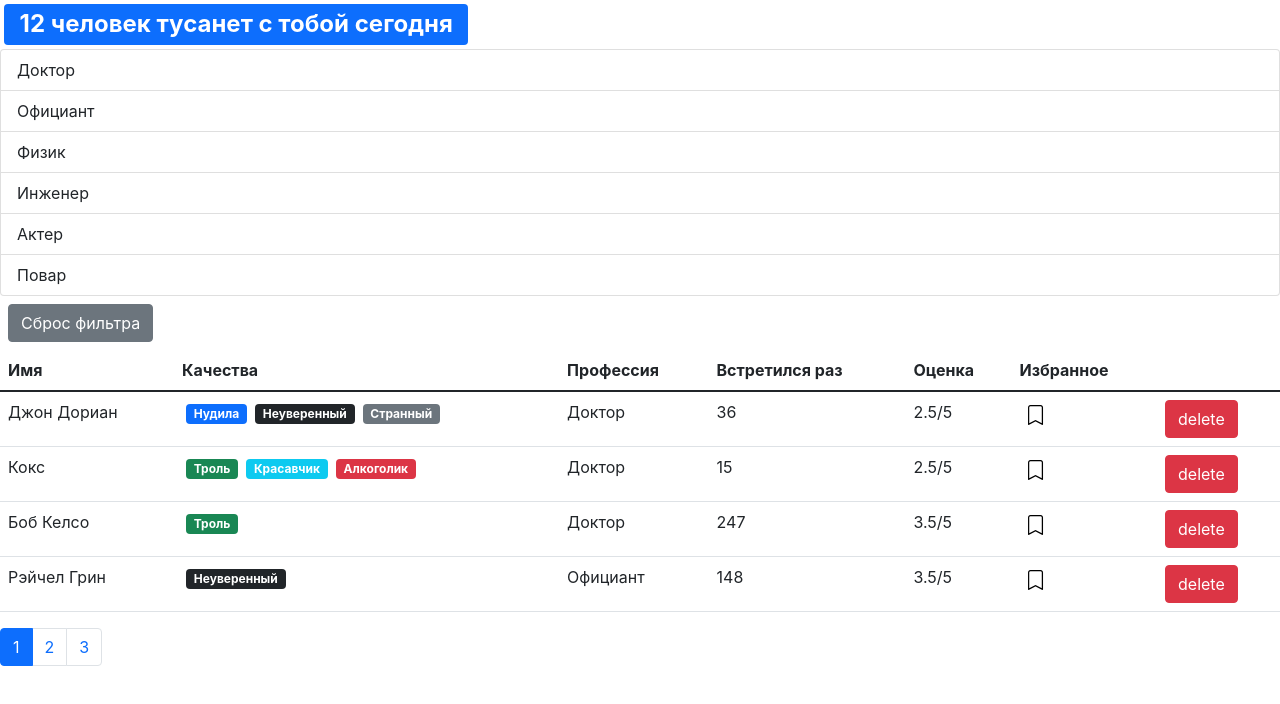
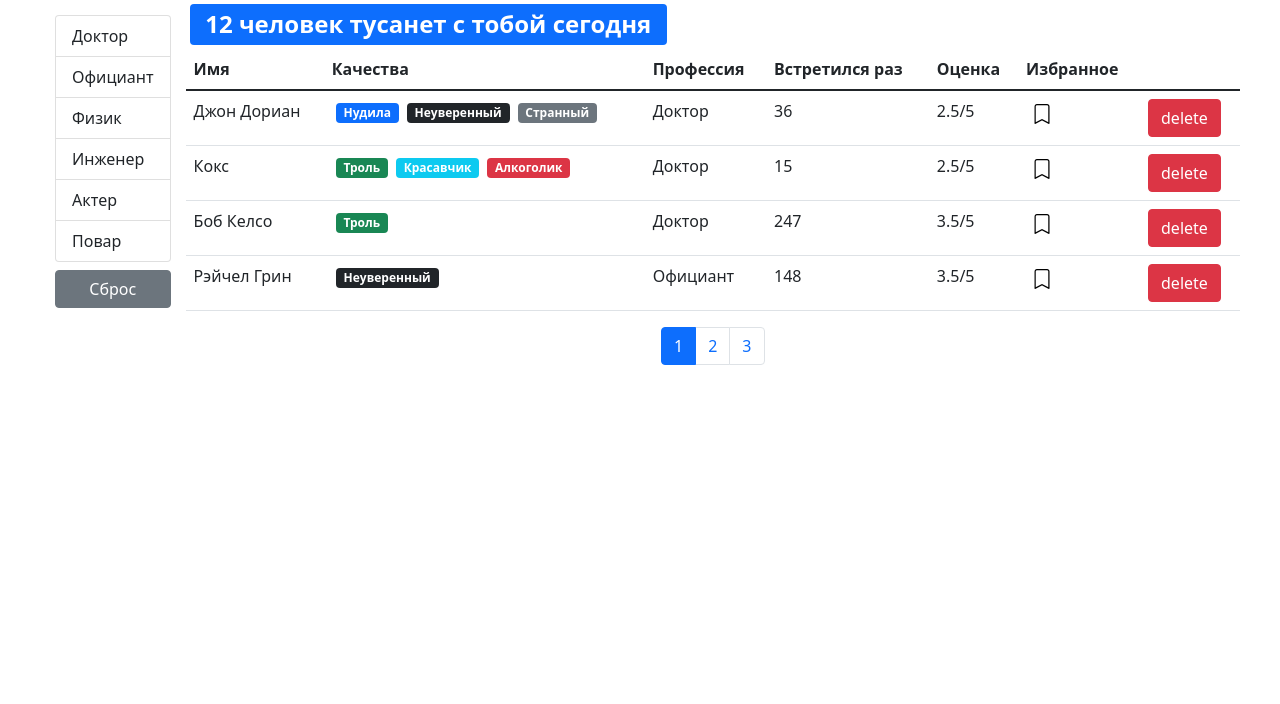
Before and after one commit to ZagSerSan/CP_fast-company, a React (Create React App) app: page / in a window 1280 px wide. Shown: the top 704 px of the page. Built offline with nearby package versions, Linux system fonts and the light colour scheme.

Commit message:
add main style

```diff
--- a/public/index.html
+++ b/public/index.html
@@ -10,20 +10,7 @@
       content="Web site created using create-react-app"
     />
     <link rel="apple-touch-icon" href="%PUBLIC_URL%/logo192.png" />
-    <!--
-      manifest.json provides metadata used when your web app is installed on a
-      user's mobile device or desktop. See https://developers.google.com/web/fundamentals/web-app-manifest/
-    -->
     <link rel="manifest" href="%PUBLIC_URL%/manifest.json" />
-    <!--
-      Notice the use of %PUBLIC_URL% in the tags above.
-      It will be replaced with the URL of the `public` folder during the build.
-      Only files inside the `public` folder can be referenced from the HTML.
-
-      Unlike "/favicon.ico" or "favicon.ico", "%PUBLIC_URL%/favicon.ico" will
-      work correctly both with client-side routing and a non-root public URL.
-      Learn how to configure a non-root public URL by running `npm run build`.
-    -->
     <link
       rel="stylesheet"
       href="https://cdn.jsdelivr.net/npm/bootstrap-icons@1.5.0/font/bootstrap-icons.css"
@@ -32,16 +19,6 @@
   </head>
   <body>
     <noscript>You need to enable JavaScript to run this app.</noscript>
-    <div id="root"></div>
-    <!--
-      This HTML file is a template.
-      If you open it directly in the browser, you will see an empty page.
-
-      You can add webfonts, meta tags, or analytics to this file.
-      The build step will place the bundled scripts into the <body> tag.
-
-      To begin the development, run `npm start` or `yarn start`.
-      To create a production bundle, use `npm run build` or `yarn build`.
-    -->
+    <div id="root" class="root"></div>
   </body>
 </html>
--- a/src/app/App.js
+++ b/src/app/App.js
@@ -1,6 +1,7 @@
 import React, { useEffect, useState } from "react"
+import '../css/index.css'
+import apiUsers from "./api/fake.api/user.api"
 import Users from "./components/users"
-import apiUsers from "./api/fake.api/user.api"
 
 function App() {
   const [users, setUsers] = useState()
--- a/src/app/components/pagination.jsx
+++ b/src/app/components/pagination.jsx
@@ -9,7 +9,7 @@ const Pagination = ({ itemsCount, pageSize, onPageChange, currentPage }) => {
   if (pageCount === 1) return null
 
   return (
-    <nav>
+    <nav className="nav">
       <ul className="pagination">
         {pages.map((page) => (
           <li
--- a/src/app/components/users.jsx
+++ b/src/app/components/users.jsx
@@ -9,6 +9,7 @@ import SearchStatus from "./searchStatus"
 import User from "./user"
 import Pagination from "./pagination"
 import GroupList from "./groupList"
+import UsersTable from "./usersTable"
 
 const Users = ({ users, onDelete, onToggleBookMark }) => {
   const [currentPage, setCurrentPage] = useState(1)
@@ -42,56 +43,35 @@ const Users = ({ users, onDelete, onToggleBookMark }) => {
   }
 
   return (
-    <>
-      <SearchStatus count={count} />
+  <>
+    <div className="filter">
       {professions &&
-      <>
+      <div>
         <GroupList
           selectedProf={selectedProf}
           items={professions}
           onItemSelect={handleProfessionSelect}
         />
         <button
-          className="btn btn-secondary m-2"
+          className="btn btn-secondary clear-btn"
           onClick={clearFilter}
         >
-            Сброс фильтра
+            Сброс
         </button>
-      </>
+      </div>
       }
-      {count > 0 && (
-        <table className="table">
-          <thead>
-            <tr>
-              <th scope="col">Имя</th>
-              <th scope="col">Качества</th>
-              <th scope="col">Профессия</th>
-              <th scope="col">Встретился раз</th>
-              <th scope="col">Оценка</th>
-              <th scope="col">Избранное</th>
-              <th scope="col"></th>
-            </tr>
-          </thead>
-          <tbody>
-            {userCrop.map((user) => (
-              <User
-                key={user._id}
-                user={user}
-                onHandleDelete={onDelete}
-                onToggleBookMark={onToggleBookMark}
-              />
-            ))}
-          </tbody>
-        </table>
-      )}
+    </div>
+    <div className="content">
+      <SearchStatus count={count} />
+      {count > 0 && <UsersTable onToggleBookMark={onToggleBookMark} onDelete={onDelete} users={userCrop}/>}
       <Pagination
         itemsCount={count}
         pageSize={pageSize}
         currentPage={currentPage}
         onPageChange={handlePageChange}
       />
-    </>
-  )
+    </div>
+  </>)
 }
 
 Users.propTypes = {
--- /dev/null
+++ b/src/app/components/usersTable.jsx
@@ -0,0 +1,33 @@
+import React from 'react'
+// import PropTypes from 'prop-types'
+import User from './user'
+
+const UsersTable = ({users, onDelete, onToggleBookMark}) => {
+  return (
+    <table className="table">
+      <thead>
+        <tr>
+          <th scope="col">Имя</th>
+          <th scope="col">Качества</th>
+          <th scope="col">Профессия</th>
+          <th scope="col">Встретился раз</th>
+          <th scope="col">Оценка</th>
+          <th scope="col">Избранное</th>
+          <th scope="col"></th>
+        </tr>
+      </thead>
+      <tbody>
+        {users.map((user) => (
+          <User
+            key={user._id}
+            user={user}
+            onHandleDelete={onDelete}
+            onToggleBookMark={onToggleBookMark}
+          />
+        ))}
+      </tbody>
+    </table>
+  )
+}
+
+export default UsersTable
--- /dev/null
+++ b/src/app/index.scss
@@ -0,0 +1,22 @@
+.root {
+  display: flex;
+  width: 100%;
+  max-width: 1200px;
+  margin: 0px auto;
+}
+
+.filter {
+  padding: 15px;
+}
+
+.content {
+  width: 100%;
+}
+.nav {
+  display: flex;
+  justify-content: center;
+}
+.clear-btn {
+  width: 100%;
+  margin: 8px 0 0 0;
+}
--- /dev/null
+++ b/src/css/index.css
@@ -0,0 +1,30 @@
+.root {
+  display: -webkit-box;
+  display: -ms-flexbox;
+  display: flex;
+  width: 100%;
+  max-width: 1200px;
+  margin: 0px auto;
+}
+
+.filter {
+  padding: 15px;
+}
+
+.content {
+  width: 100%;
+}
+
+.nav {
+  display: -webkit-box;
+  display: -ms-flexbox;
+  display: flex;
+  -webkit-box-pack: center;
+      -ms-flex-pack: center;
+          justify-content: center;
+}
+
+.clear-btn {
+  width: 100%;
+  margin: 8px 0 0 0;
+}
--- a/src/index.js
+++ b/src/index.js
@@ -1,7 +1,7 @@
 import React from "react"
 import ReactDOM from "react-dom/client"
 import App from "./app/App"
-import "./index.css"
+import "./css/index.css"
 import reportWebVitals from "./reportWebVitals"
 
 const root = ReactDOM.createRoot(document.getElementById("root"))
```
